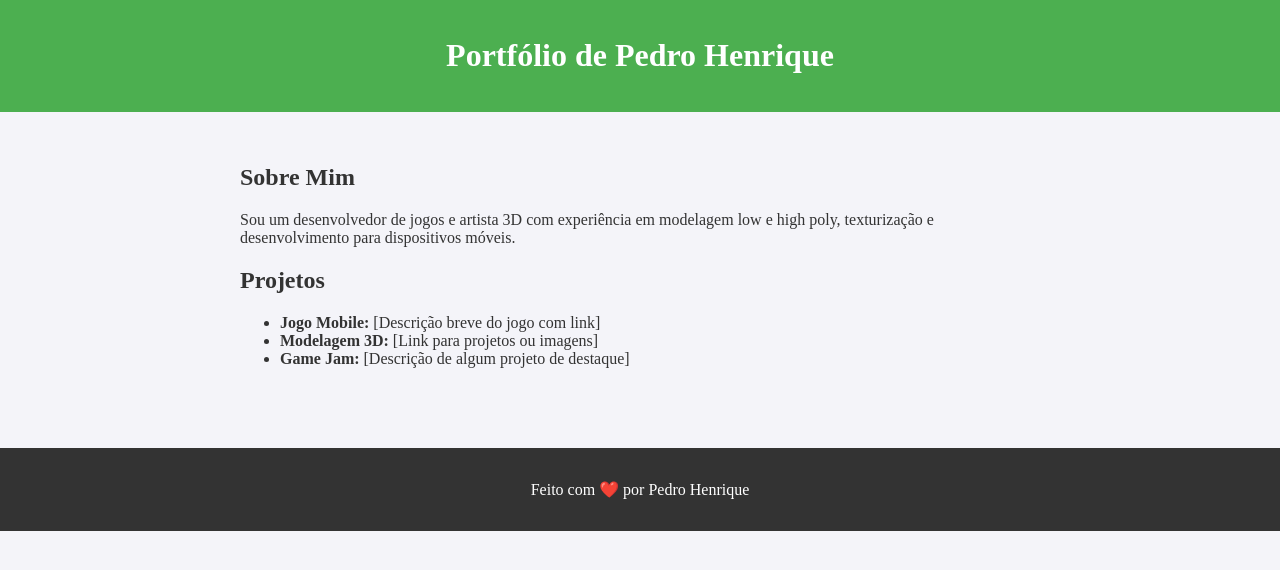
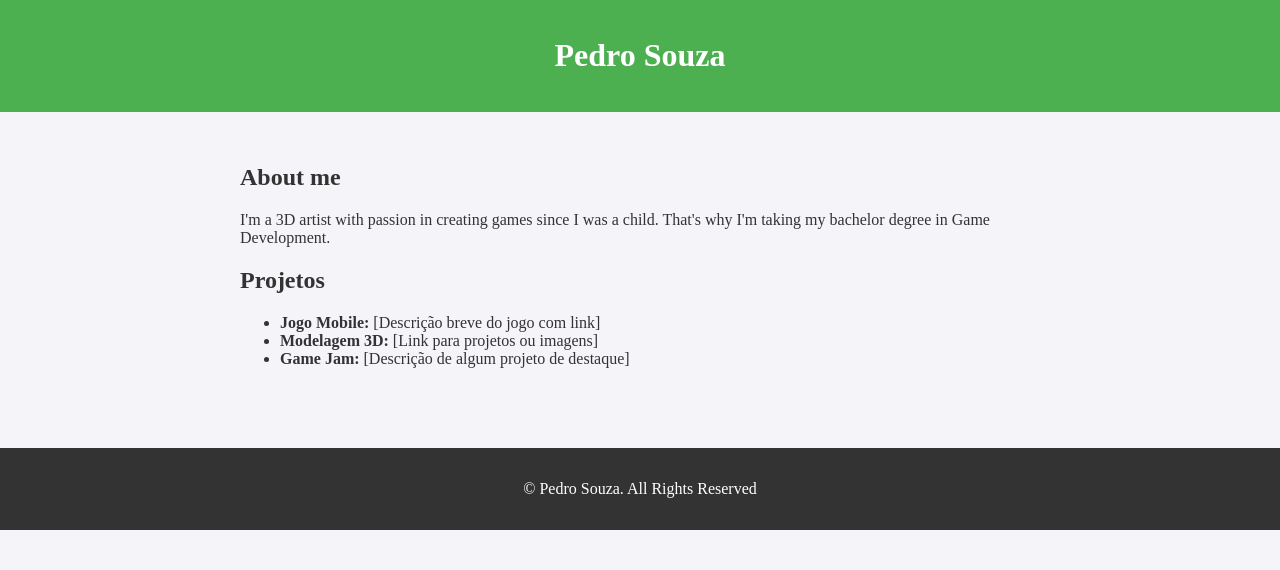
Before and after one commit to pedrohsouza33/pedrohsouza33.github.io, a plain HTML site: page index.html in a window 1280 px wide. Drawn offline with Linux system fonts and the light colour scheme.

Commit message:
Atualização 2

```diff
--- a/index.html
+++ b/index.html
@@ -34,11 +34,11 @@
 </head>
 <body>
     <header>
-        <h1>Portfólio de Pedro Henrique</h1>
+        <h1>Pedro Souza</h1>
     </header>
     <div class="content">
-        <h2>Sobre Mim</h2>
-        <p>Sou um desenvolvedor de jogos e artista 3D com experiência em modelagem low e high poly, texturização e desenvolvimento para dispositivos móveis.</p>
+        <h2><b>About me</b></h2>
+        <p>I'm a 3D artist with passion in creating games since I was a child. That's why I'm taking my bachelor degree in Game Development.</p>
 
         <h2>Projetos</h2>
         <ul>
@@ -48,7 +48,7 @@
         </ul>
     </div>
     <footer>
-        <p>Feito com ❤️ por Pedro Henrique</p>
+        <p>© Pedro Souza. All Rights Reserved</p>
     </footer>
 </body>
 </html>
```
